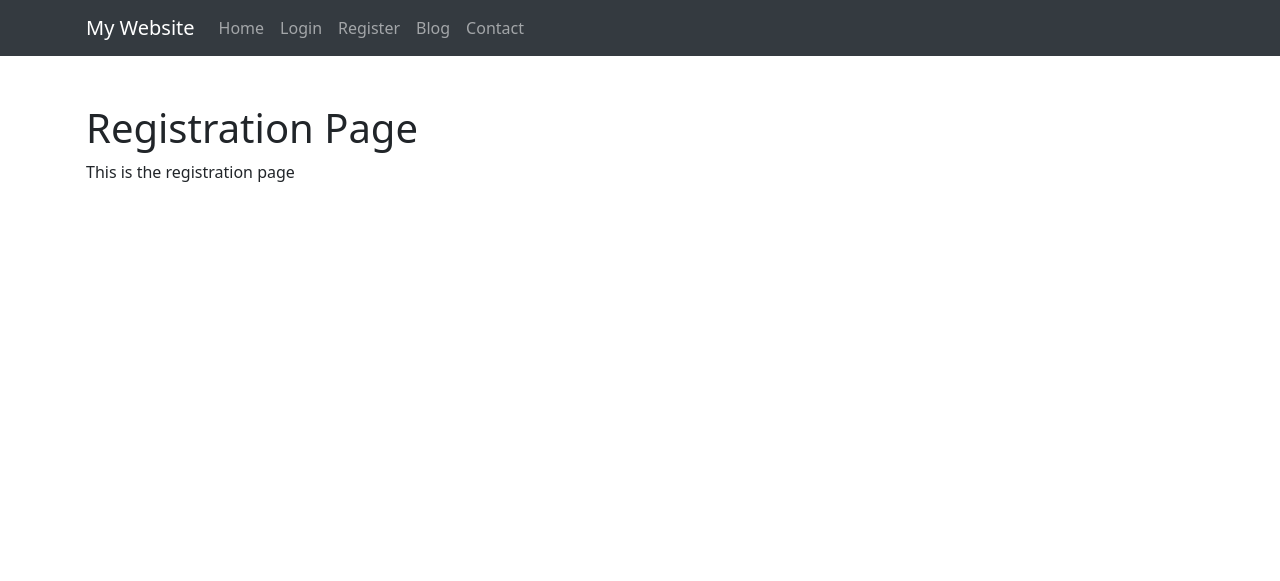
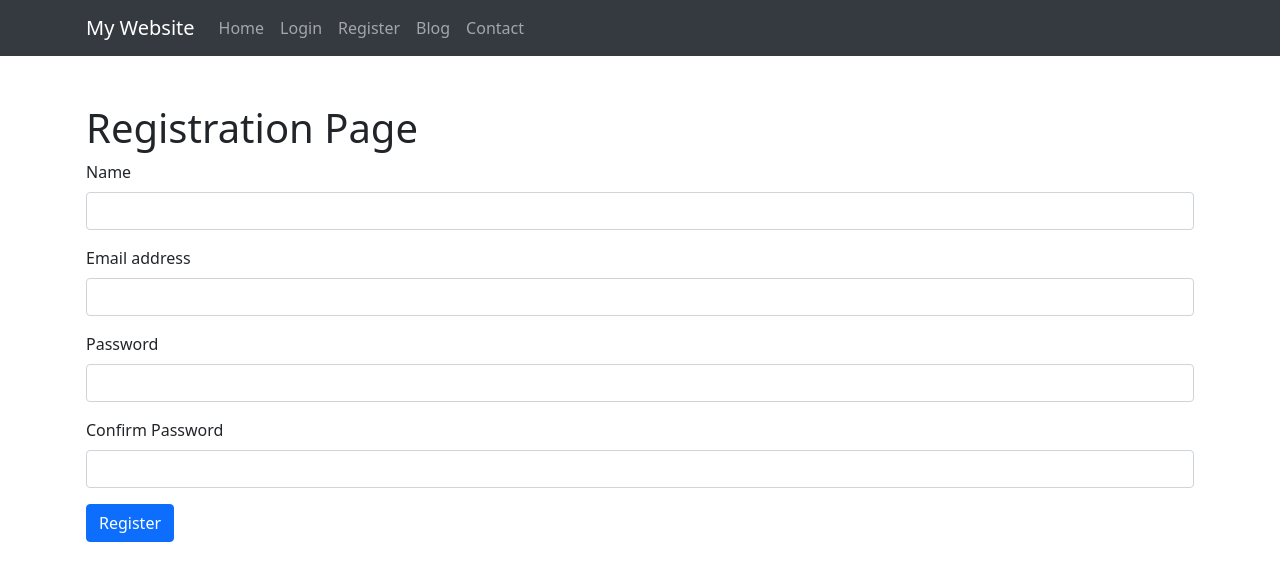
Before and after one commit to attacker-codeninja/Web-Application-Attacks, a Flask app: page /register in a window 1280 px wide. Shown: the top 581 px of the page. Run offline with Flask 2, Linux system fonts and the light colour scheme; some libraries are stand-ins or nearby versions.

Commit message:
adding registration button, adding registration fields, adding docker-compose.yml file

```diff
--- a/Broken_Access_Control/IDOR/templates/register.html
+++ b/Broken_Access_Control/IDOR/templates/register.html
@@ -39,10 +39,28 @@
     </div>
   </nav>
 
-  <!-- Main Content -->
-  <main class="container mt-5">
+   <!-- Main Content -->
+   <main class="container mt-5">
     <h1>Registration Page</h1>
-    <p>This is the registration page</p>
+    <form>
+      <div class="mb-3">
+        <label for="name" class="form-label">Name</label>
+        <input type="text" class="form-control" id="name" required>
+      </div>
+      <div class="mb-3">
+        <label for="email" class="form-label">Email address</label>
+        <input type="email" class="form-control" id="email" required>
+      </div>
+      <div class="mb-3">
+        <label for="password" class="form-label">Password</label>
+        <input type="password" class="form-control" id="password" required>
+      </div>
+      <div class="mb-3">
+        <label for="confirmPassword" class="form-label">Confirm Password</label>
+        <input type="password" class="form-control" id="confirmPassword" required>
+      </div>
+      <button type="submit" class="btn btn-primary">Register</button>
+    </form>
   </main>
 
   <!-- Bootstrap JS -->
```
Also changed, not shown: Broken_Access_Control/IDOR/docker-compose.yml (added, +19 -0 lines), Broken_Access_Control/IDOR/templates/login.html (+23 -0 lines).
